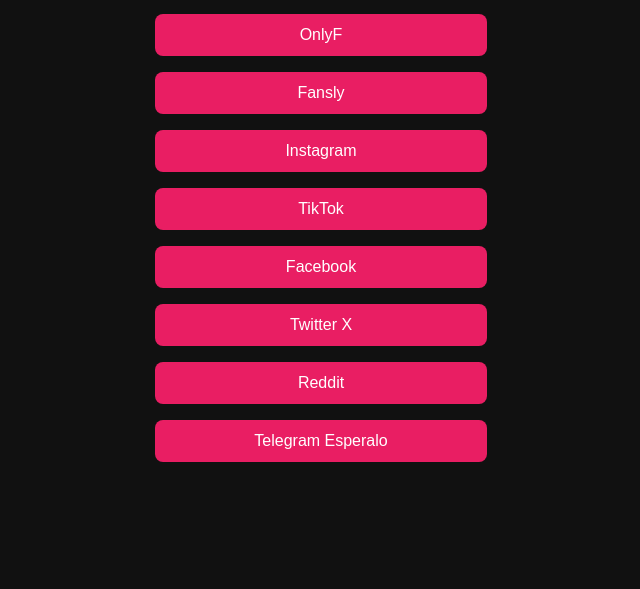
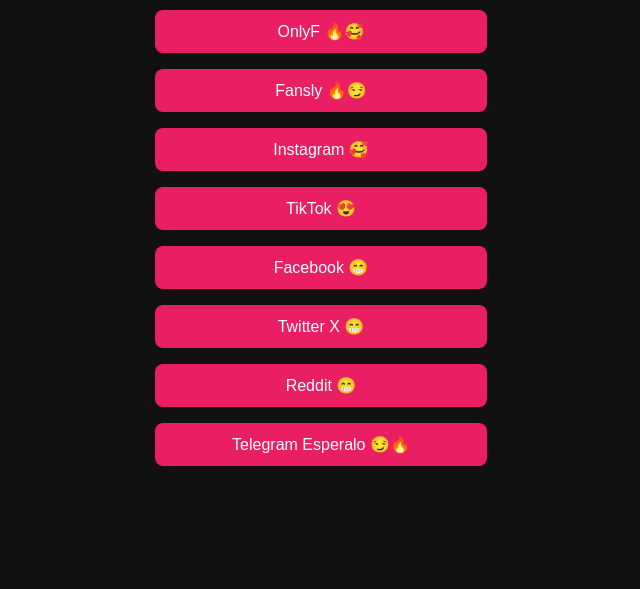
Before and after one commit to publislm/linktree, a plain HTML site: page index.html in a window 1280 px wide. Shown: the part 211-800 px from the top of the page, without its empty margins (319-959 px from the left). Drawn offline with Linux system fonts and the light colour scheme.

Commit message:
Update index.html

```diff
--- a/index.html
+++ b/index.html
@@ -45,14 +45,14 @@
 <body>
   <img src="LogotipoANDRE.jpg" alt="LogotipoANDRE" class="Logo-img">
   <h1>You Mini Samy</h1>
-  <a href="https://onlyfans.com/youminisamy" class="btn">OnlyF</a>
-  <a href="https://fans.ly/youminisamy" class="btn">Fansly</a>
-  <a href="https://www.instagram.com/youminisamy?igsh=Y3k2ajR3eDRlcHhs" class="btn">Instagram</a>
-  <a href="https://www.tiktok.com/@youminimimi?_t=ZM-8xwYmp1g1WK&_r=1" class="btn">TikTok</a>
-  <a href="https://www.facebook.com/" class="btn">Facebook</a>
-  <a href="https://x.com/YouMiniSamy?t=09JUKAQTdLf4QMvfCkUMCg&s=09" class="btn">Twitter X</a>
-  <a href="https://www.reddit.com/u/YouMiniSamy/s/HbeFxoGvSn" class="btn">Reddit</a>
-  <a href="https://onlyfans.com/youminisamy" class="btn">Telegram Esperalo</a>
+  <a href="https://onlyfans.com/youminisamy" class="btn">OnlyF 🔥🥰</a>
+  <a href="https://fans.ly/youminisamy" class="btn">Fansly 🔥😏</a>
+  <a href="https://www.instagram.com/youminisamy?igsh=Y3k2ajR3eDRlcHhs" class="btn">Instagram 🥰</a>
+  <a href="https://www.tiktok.com/@youminimimi?_t=ZM-8xwYmp1g1WK&_r=1" class="btn">TikTok 😍</a>
+  <a href="https://www.facebook.com/" class="btn">Facebook 😁</a>
+  <a href="https://x.com/YouMiniSamy?t=09JUKAQTdLf4QMvfCkUMCg&s=09" class="btn">Twitter X 😁</a>
+  <a href="https://www.reddit.com/u/YouMiniSamy/s/HbeFxoGvSn" class="btn">Reddit 😁</a>
+  <a href="https://onlyfans.com/youminisamy" class="btn">Telegram Esperalo 😏🔥</a>
   <!-- Añade más botones aquí -->
 </body>
 </html>
```
